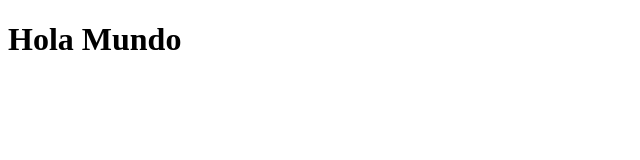
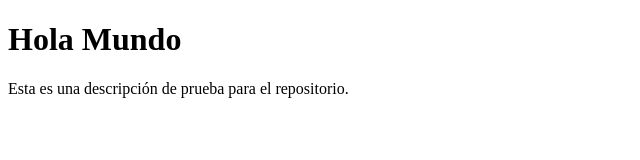
Before and after one commit to EstebanBenavides12/Prueba-Gitklop, a plain HTML site: page index.html in a window 1280 px wide. Shown: the whole page, without its empty margins (0-640 px from the left). Drawn offline with Linux system fonts and the light colour scheme.

Commit message:
Agregamos descripcion al index
Amp-Thread-ID: https://ampcode.com/threads/T-1afa6c43-b97f-47c9-937e-eb0c0abeda5c
Co-authored-by: Amp <amp@ampcode.com>

```diff
--- a/index.html
+++ b/index.html
@@ -7,6 +7,7 @@
 </head>
 <body>
     <h1>Hola Mundo</h1>
+    <p>Esta es una descripción de prueba para el repositorio.</p>
 
 </body>
 
```
